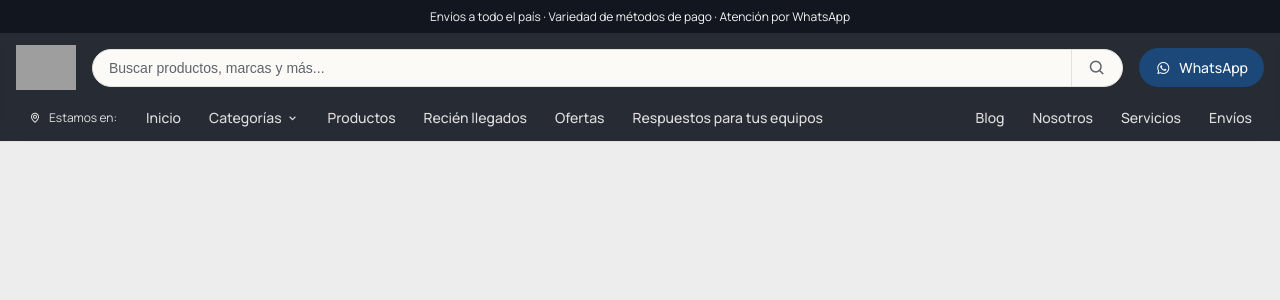
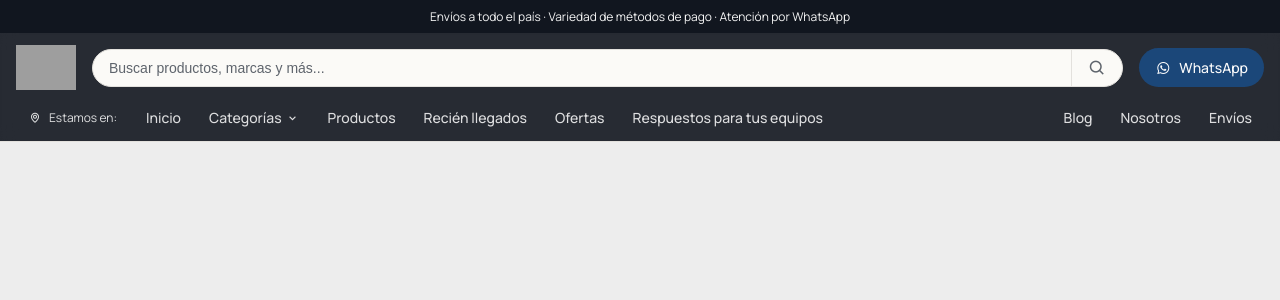
Before and after one commit to mariaordazr/3d_caroni_computer, a PHP site: page /app/views/templates/header.php in a window 1280 px wide. Shown: the top 300 px of the page. Run offline with PHP 8.4, Linux system fonts and the light colour scheme; the template is opened without the code that fills it, so the values that code supplies are empty; some libraries are stand-ins or nearby versions; grey boxes are pictures that could not be loaded.

Commit message:
corrección de botón de servicios que debe ocultarse

```diff
--- a/app/views/templates/header.php
+++ b/app/views/templates/header.php
@@ -100,7 +100,7 @@
                 <ul class="nav-list">
                     <li class="nav-item"><a href="/blog" class="nav-link">Blog</a></li>
                     <li class="nav-item"><a href="/nosotros" class="nav-link">Nosotros</a></li>
-                    <li class="nav-item"><a href="/servicios" class="nav-link">Servicios</a></li>
+                    <!-- <li class="nav-item"><a href="/servicios" class="nav-link">Servicios</a></li> -->
                     <li class="nav-item"><a href="/envios" class="nav-link">Envíos</a></li>
                 </ul>
             </nav>
```
Also changed, not shown: 4 other files.
